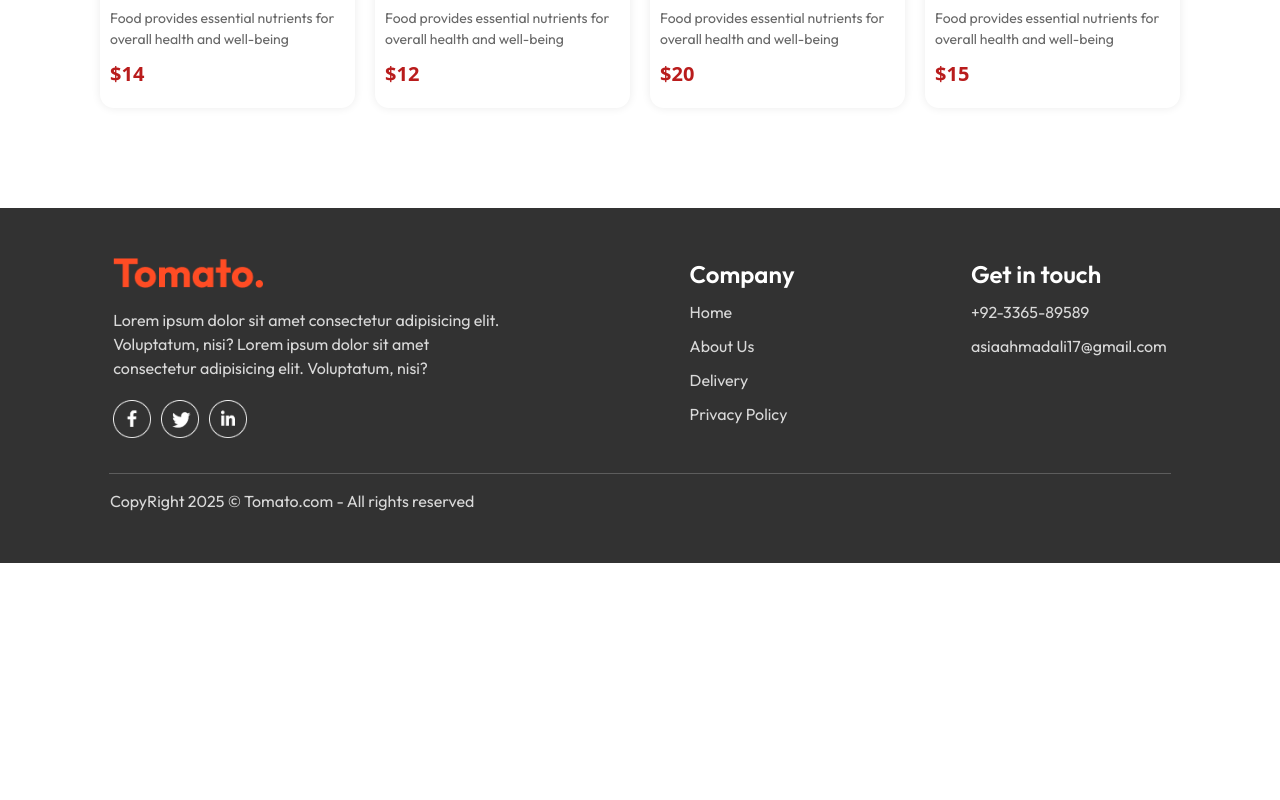
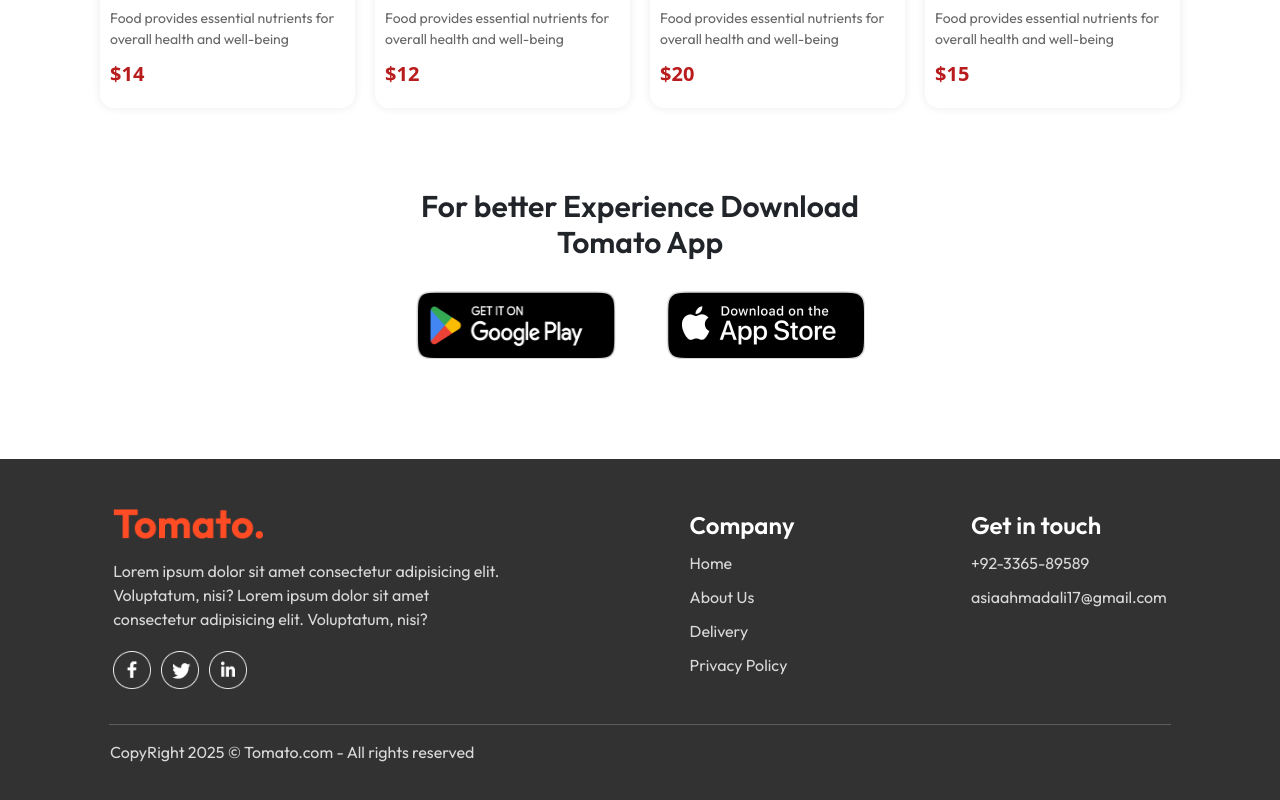
Before and after one commit to asiaahmadali/FoodDel, a React (Vite) app in the folder Frontend/: page / in a window 1280 px wide. Shown: the part 3956-4756 px from the top of the page. Before the commit the page ends 4519 px from the top, so only its background shows below. Built offline with nearby package versions, Linux system fonts and the light colour scheme.

Commit message:
hom,e page completed

```diff
--- /dev/null
+++ b/Frontend/src/components/AppDownload/AppDownload.jsx
@@ -0,0 +1,24 @@
+import { assets } from '../../assets/assets';
+
+export default function AppDownload() {
+  return (
+    <div className="mt-[80px] flex flex-col text-center gap-[20px] items-center font-semibold font-outfit text-3xl">
+      <p>
+        For better Experience Download
+        <br /> Tomato App
+      </p>
+      <div className="flex gap-[50px] justify-center mt-[10px]">
+        <img
+          src={assets.play_store}
+          alt=""
+          className="max-w-[200px] cursor-pointer hover:scale-[1.06]"
+        />
+        <img
+          src={assets.app_store}
+          alt=""
+          className="max-w-[200px] cursor-pointer hover:scale-[1.06]"
+        />
+      </div>
+    </div>
+  );
+}
--- a/Frontend/src/pages/Home/Home.jsx
+++ b/Frontend/src/pages/Home/Home.jsx
@@ -2,6 +2,7 @@ import Header from '../../components/Header/Header';
 import ExploreMenu from '../../components/ExploreMenu/ExploreMenu';
 import { useState } from 'react';
 import FoodDisplay from '../../components/FoodDisplay/FoodDisplay';
+import AppDownload from '../../components/AppDownload/AppDownload';
 
 function Home() {
   const [category, setCategory] = useState('All');
@@ -10,6 +11,7 @@ function Home() {
       <Header />
       <ExploreMenu category={category} setCategory={setCategory} />
       <FoodDisplay category={category} />
+      <AppDownload />
     </div>
   );
 }
```
